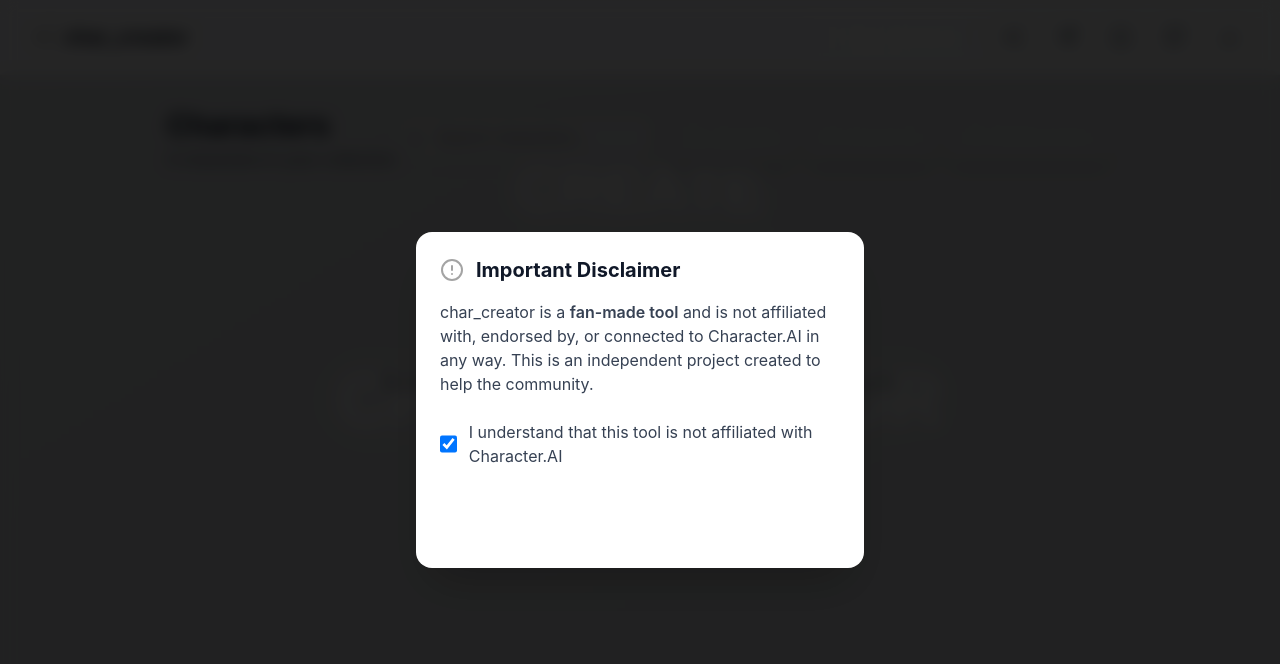
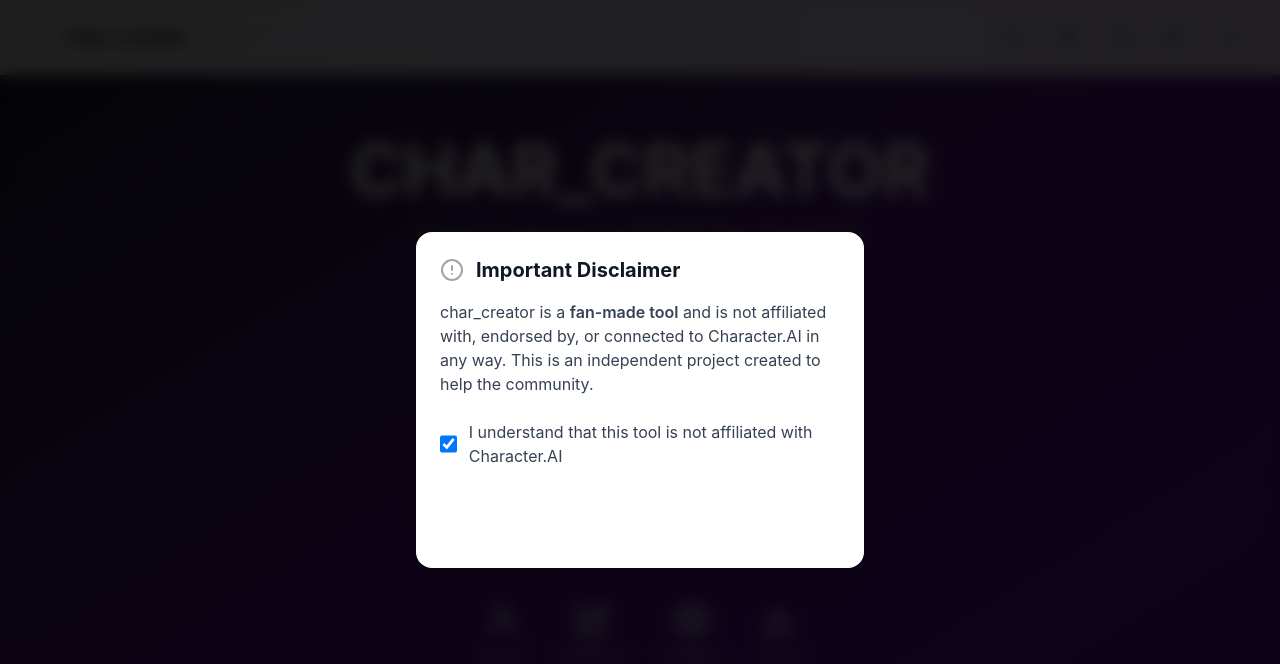
Before and after one commit to ch1kim0n1/char_creator, a Next.js app in the folder char_creator/: page / in a window 1280 px wide. Both pictures are taken after a click on the checkbox "I understand that this tool is not affiliated with Character". Shown: the top 664 px of the page. Built offline with nearby package versions, Linux system fonts and the light colour scheme.

Commit message:
issue 75

```diff
--- a/char_creator/package.json
+++ b/char_creator/package.json
@@ -14,7 +14,7 @@
     "chart.js": "^4.4.8",
     "d3-force": "^3.0.0",
     "date-fns": "^4.1.0",
-    "framer-motion": "^12.5.0",
+    "framer-motion": "^12.6.2",
     "html2canvas": "^1.4.1",
     "jszip": "^3.10.1",
     "next": "15.2.3",
--- a/char_creator/src/components/IntroAnimation.js
+++ b/char_creator/src/components/IntroAnimation.js
@@ -1,245 +1,149 @@
-import { useEffect, useRef } from 'react';
-import anime from 'animejs';
+import { useEffect } from 'react';
+import { motion, AnimatePresence } from 'framer-motion';
 import { FiUser, FiEdit, FiSettings, FiDownload } from 'react-icons/fi';
 import { MdAutoAwesome } from 'react-icons/md';
 
 const IntroAnimation = ({ onComplete }) => {
-  const containerRef = useRef(null);
+  useEffect(() => {
+    const timer = setTimeout(() => {
+      onComplete();
+    }, 8000); // Total animation duration
 
-  useEffect(() => {
-    const timeline = anime.timeline({
-      easing: 'easeOutExpo',
-      complete: () => {
-        setTimeout(() => {
-          anime({
-            targets: containerRef.current,
-            opacity: 0,
-            duration: 1200, // Slower fade out
-            easing: 'easeOutQuad',
-            complete: onComplete,
-          });
-        }, 1000);
-      },
-    });
-
-    // Background animation - now solid color transition
-    timeline.add({
-      targets: '.bg-gradient',
-      backgroundColor: ['#1a202c', '#2d3748'],
-      duration: 5000,
-      easing: 'linear',
-    }, 0);
-
-    // Icons move to center with rotation
-    timeline.add({
-      targets: '.intro-icon',
-      left: '50%',
-      top: '50%',
-      translateX: '-50%',
-      translateY: '-50%',
-      rotate: [0, 360],
-      scale: [1, 1.2, 0.8],
-      duration: 1200,
-      delay: anime.stagger(100),
-    }, 0);
-
-    // Enhanced particle burst
-    timeline.add({
-      targets: '.particle',
-      translateX: () => anime.random(-200, 200),
-      translateY: () => anime.random(-200, 200),
-      scale: [0, () => anime.random(1, 2)],
-      opacity: [
-        { value: [0, 0.8], duration: 300 },
-        { value: 0, duration: 900 }
-      ],
-      duration: 1200,
-      delay: anime.stagger(30),
-      easing: 'easeOutExpo',
-    }, 1200);
-
-    // Character silhouette appears with elastic effect
-    timeline.add({
-      targets: '.character',
-      opacity: [0, 1],
-      scale: [0, 1],
-      duration: 1000,
-      easing: 'easeOutElastic(1, 0.6)',
-    }, 1200);
-
-    // Modified word animations with separate letter reveals
-    const words = ['CREATE', 'CUSTOMIZE', 'EXPORT'];
-    words.forEach((word, index) => {
-      timeline.add({
-        targets: `.word-${index} .letter`,
-        opacity: [0, 1],
-        translateY: [-20, 0],
-        scale: [0.5, 1],
-        duration: 800,
-        delay: anime.stagger(50),
-        easing: 'easeOutElastic(1, 0.8)',
-      }, 1300 + (index * 800));
-    });
-
-    // Customization: fill character with color and add details
-    timeline.add({
-      targets: '.character path',
-      fill: ['none', '#ffffff'],
-      strokeWidth: [2, 1],
-      duration: 800,
-      easing: 'easeInOutQuad',
-    }, 2000);
-    timeline.add({
-      targets: '.detail-eye',
-      opacity: [0, 1],
-      scale: [0, 1],
-      duration: 500,
-      easing: 'easeOutBack',
-    }, 2200);
-
-    // Export: document icon appears, character moves in
-    timeline.add({
-      targets: '.export-icon',
-      opacity: [0, 1],
-      scale: [0, 1],
-      rotate: [0, 90],
-      duration: 500,
-      easing: 'easeOutBack',
-    }, 2800);
-    timeline.add({
-      targets: '.character',
-      translateX: 80,
-      scale: 0.5,
-      duration: 800,
-      easing: 'easeInOutQuad',
-    }, 2900);
-
-    // Fade out elements
-    timeline.add({
-      targets: ['.intro-icon', '.character', '.export-icon', '.intro-word'],
-      opacity: 0,
-      duration: 400,
-      easing: 'easeOutQuad',
-    }, 3600);
-
-    // Enhanced main title animation
-    timeline.add({
-      targets: '.main-title .letter',
-      opacity: [0, 1],
-      scale: [0.5, 1],
-      rotateX: [90, 0],
-      duration: 1500,
-      delay: anime.stagger(100),
-      easing: 'easeOutElastic(1, 0.6)',
-    }, 4000); // Delayed start for dramatic effect
-
+    return () => clearTimeout(timer);
   }, [onComplete]);
 
   return (
-    <div
-      ref={containerRef}
-      className="fixed inset-0 z-50 flex items-center justify-center overflow-hidden"
+    <motion.div
+      initial={{ opacity: 0 }}
+      animate={{ opacity: 1 }}
+      exit={{ opacity: 0 }}
+      className="fixed inset-0 z-50 flex items-center justify-center overflow-hidden bg-gradient-to-br from-gray-900 via-purple-900 to-violet-800"
     >
-      <div className="bg-gradient absolute inset-0 bg-gray-900" />
-      <div className="relative w-full h-full text-center">
-        {/* Icons */}
-        <FiUser className="intro-icon text-white text-5xl" style={{ position: 'absolute', top: '15%', left: '15%' }} />
-        <FiEdit className="intro-icon text-white text-5xl" style={{ position: 'absolute', top: '15%', right: '15%' }} />
-        <MdAutoAwesome className="intro-icon text-white text-5xl" style={{ position: 'absolute', bottom: '15%', left: '15%' }} />
-        <FiSettings className="intro-icon text-white text-5xl" style={{ position: 'absolute', bottom: '15%', right: '15%' }} />
+      <div className="relative w-full h-full">
+        {/* Animated background elements */}
+        <motion.div
+          initial={{ scale: 0.8, opacity: 0 }}
+          animate={{ scale: 1, opacity: 1 }}
+          transition={{ duration: 1, ease: "easeOut" }}
+          className="absolute inset-0 bg-[radial-gradient(circle_at_center,_var(--tw-gradient-stops))] from-purple-900/20 via-transparent to-transparent"
+        />
 
-        {/* Character SVG with Detail */}
-        <svg
-          className="character"
-          style={{ position: 'absolute', left: '50%', top: '50%', transform: 'translate(-50%, -50%)', opacity: 0 }}
-          width="150"
-          height="250"
-        >
-          <path d="M75 40 C85 30, 65 30, 75 40" fill="none" stroke="white" strokeWidth="2" />
-          <path d="M75 40 L75 130" fill="none" stroke="white" strokeWidth="2" />
-          <path d="M75 70 L50 100" fill="none" stroke="white" strokeWidth="2" />
-          <path d="M75 70 L100 100" fill="none" stroke="white" strokeWidth="2" />
-          <path d="M75 130 L60 180" fill="none" stroke="white" strokeWidth="2" />
-          <path d="M75 130 L90 180" fill="none" stroke="white" strokeWidth="2" />
-          <circle className="detail-eye" cx="75" cy="40" r="5" fill="black" opacity="0" />
-        </svg>
-
-        {/* Enhanced Particles */}
-        <div style={{ position: 'absolute', left: '50%', top: '50%', transform: 'translate(-50%, -50%)' }}>
-          {Array.from({ length: 40 }).map((_, i) => (
-            <div
+        {/* Floating particles */}
+        {[...Array(20)].map((_, i) => (
+          <motion.div
             key={i}
-              className="particle"
+            initial={{ x: "100vw", y: "100vh" }}
+            animate={{
+              x: ["100vw", "0vw", "-100vw"],
+              y: ["100vh", "0vh", "-100vh"],
+            }}
+            transition={{
+              duration: 8,
+              repeat: Infinity,
+              delay: i * 0.2,
+              ease: "linear",
+            }}
+            className="absolute w-1 h-1 bg-white/20 rounded-full"
             style={{
-                position: 'absolute',
-                width: '3px',
-                height: '3px',
-                background: 'white',
-                borderRadius: '50%',
-                opacity: 0,
-                filter: 'drop-shadow(0 0 6px rgba(255, 255, 255, 0.8))',
+              left: `${Math.random() * 100}%`,
+              top: `${Math.random() * 100}%`,
             }}
           />
         ))}
+
+        {/* Main content container */}
+        <div className="relative z-10 flex flex-col items-center justify-center h-full">
+          {/* Title */}
+          <motion.div
+            initial={{ y: -50, opacity: 0 }}
+            animate={{ y: 0, opacity: 1 }}
+            transition={{ duration: 0.8, delay: 0.5 }}
+            className="text-center mb-12"
+          >
+            <motion.h1
+              initial={{ scale: 0.5, opacity: 0 }}
+              animate={{ scale: 1, opacity: 1 }}
+              transition={{ duration: 0.8, delay: 1 }}
+              className="text-7xl font-bold text-white mb-4"
+            >
+              CHAR_CREATOR
+            </motion.h1>
+            <motion.p
+              initial={{ opacity: 0 }}
+              animate={{ opacity: 1 }}
+              transition={{ duration: 0.8, delay: 1.5 }}
+              className="text-xl text-white/80"
+            >
+              Create, Customize, and Export Your Characters
+            </motion.p>
+          </motion.div>
+
+          {/* Character creation process visualization */}
+          <div className="relative w-96 h-64 mb-12">
+            {/* Base character */}
+            <motion.div
+              initial={{ scale: 0, opacity: 0 }}
+              animate={{ scale: 1, opacity: 1 }}
+              transition={{ duration: 0.8, delay: 2 }}
+              className="absolute inset-0 flex items-center justify-center"
+            >
+              <FiUser className="text-8xl text-white/40" />
+            </motion.div>
+
+            {/* Customization overlay */}
+            <motion.div
+              initial={{ scale: 0, opacity: 0 }}
+              animate={{ scale: 1, opacity: 1 }}
+              transition={{ duration: 0.8, delay: 3 }}
+              className="absolute inset-0 flex items-center justify-center"
+            >
+              <FiEdit className="text-8xl text-purple-400" />
+            </motion.div>
+
+            {/* AI enhancement */}
+            <motion.div
+              initial={{ scale: 0, opacity: 0 }}
+              animate={{ scale: 1, opacity: 1 }}
+              transition={{ duration: 0.8, delay: 4 }}
+              className="absolute inset-0 flex items-center justify-center"
+            >
+              <MdAutoAwesome className="text-8xl text-blue-400" />
+            </motion.div>
+
+            {/* Final character */}
+            <motion.div
+              initial={{ scale: 0, opacity: 0 }}
+              animate={{ scale: 1, opacity: 1 }}
+              transition={{ duration: 0.8, delay: 5 }}
+              className="absolute inset-0 flex items-center justify-center"
+            >
+              <FiUser className="text-8xl text-white" />
+            </motion.div>
           </div>
 
-        {/* Words with enhanced styling */}
-        <div style={{ position: 'absolute', left: '50%', top: '20%', transform: 'translateX(-50%)' }}>
-          {['CREATE', 'CUSTOMIZE', 'EXPORT'].map((word, index) => (
-            <div
-              key={word}
-              className={`word-${index} text-white text-6xl font-bold`}
-              style={{
-                opacity: 1,
-                fontFamily: '"Orbitron", sans-serif',
-                marginBottom: '1.5rem',
-                filter: 'drop-shadow(0 0 15px rgba(255, 255, 255, 0.5))',
-              }}
+          {/* Feature icons */}
+          <div className="flex gap-8">
+            {[
+              { icon: FiUser, label: "Create" },
+              { icon: FiEdit, label: "Customize" },
+              { icon: FiSettings, label: "Configure" },
+              { icon: FiDownload, label: "Export" },
+            ].map((feature, index) => (
+              <motion.div
+                key={feature.label}
+                initial={{ y: 20, opacity: 0 }}
+                animate={{ y: 0, opacity: 1 }}
+                transition={{ duration: 0.5, delay: 6 + index * 0.2 }}
+                className="flex flex-col items-center"
               >
-              {word.split('').map((letter, i) => (
-                <span key={i} className="letter" style={{ opacity: 0, display: 'inline-block' }}>
-                  {letter}
-                </span>
-              ))}
-            </div>
-          ))}
-        </div>
-
-        {/* Export Icon */}
-        <FiDownload
-          className="export-icon text-white text-4xl"
-          style={{ position: 'absolute', right: '25%', top: '50%', opacity: 0 }}
-        />
-
-        {/* Enhanced Main Title */}
-        <div
-          className="main-title text-white text-7xl font-bold"
-          style={{
-            position: 'absolute',
-            left: '50%',
-            top: '50%',
-            transform: 'translate(-50%, -50%)',
-            fontFamily: '"Orbitron", sans-serif',
-            perspective: '1000px',
-            filter: 'drop-shadow(0 0 20px rgba(255, 255, 255, 0.6))',
-          }}
-        >
-          {'CHAR_CREATOR'.split('').map((letter, i) => (
-            <span
-              key={i}
-              className="letter"
-              style={{
-                display: 'inline-block',
-                opacity: 0,
-                transform: 'rotateX(90deg)',
-              }}
-            >
-              {letter}
-            </span>
+                <feature.icon className="text-4xl text-white mb-2" />
+                <span className="text-white/80 text-sm">{feature.label}</span>
+              </motion.div>
             ))}
           </div>
         </div>
       </div>
+    </motion.div>
   );
 };
 
```
Also changed, not shown: 1 other file (tests, documents, lock files or other folders). Lines whose indentation alone changed are shown as unchanged.
